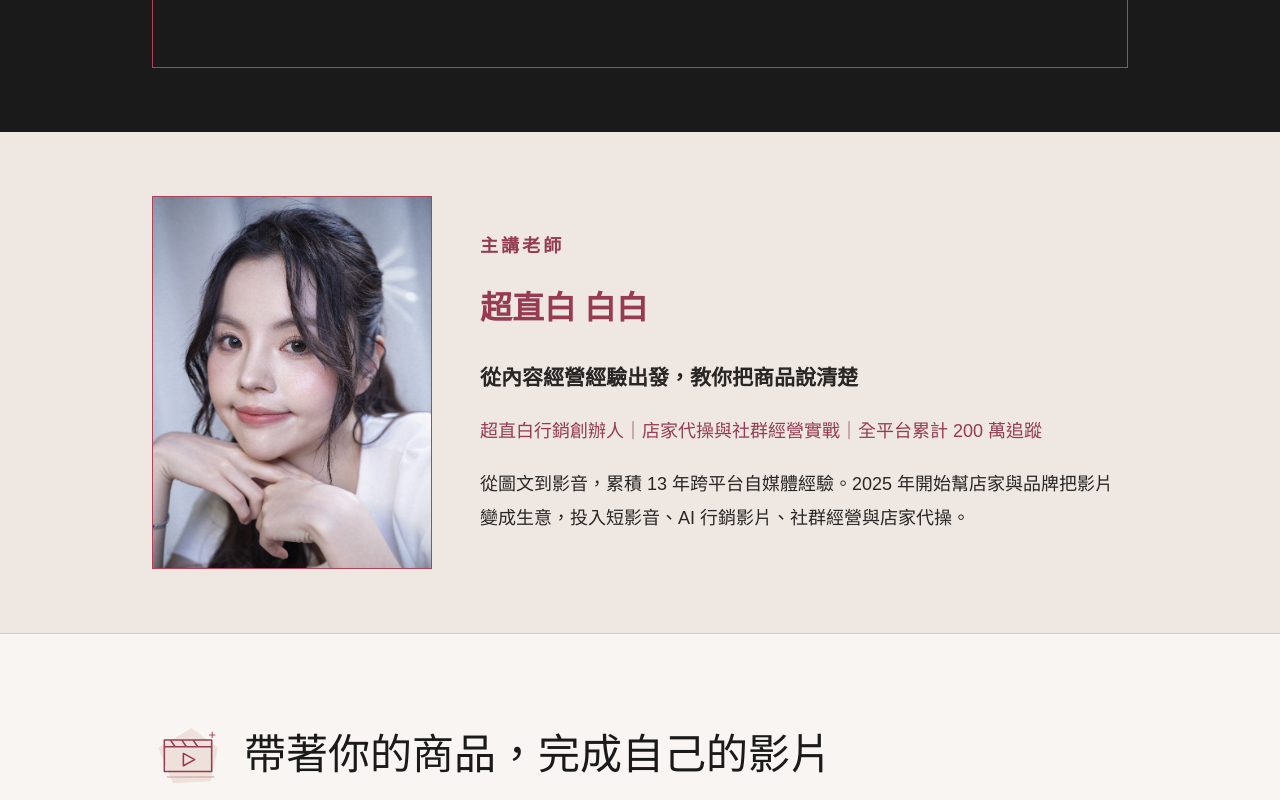
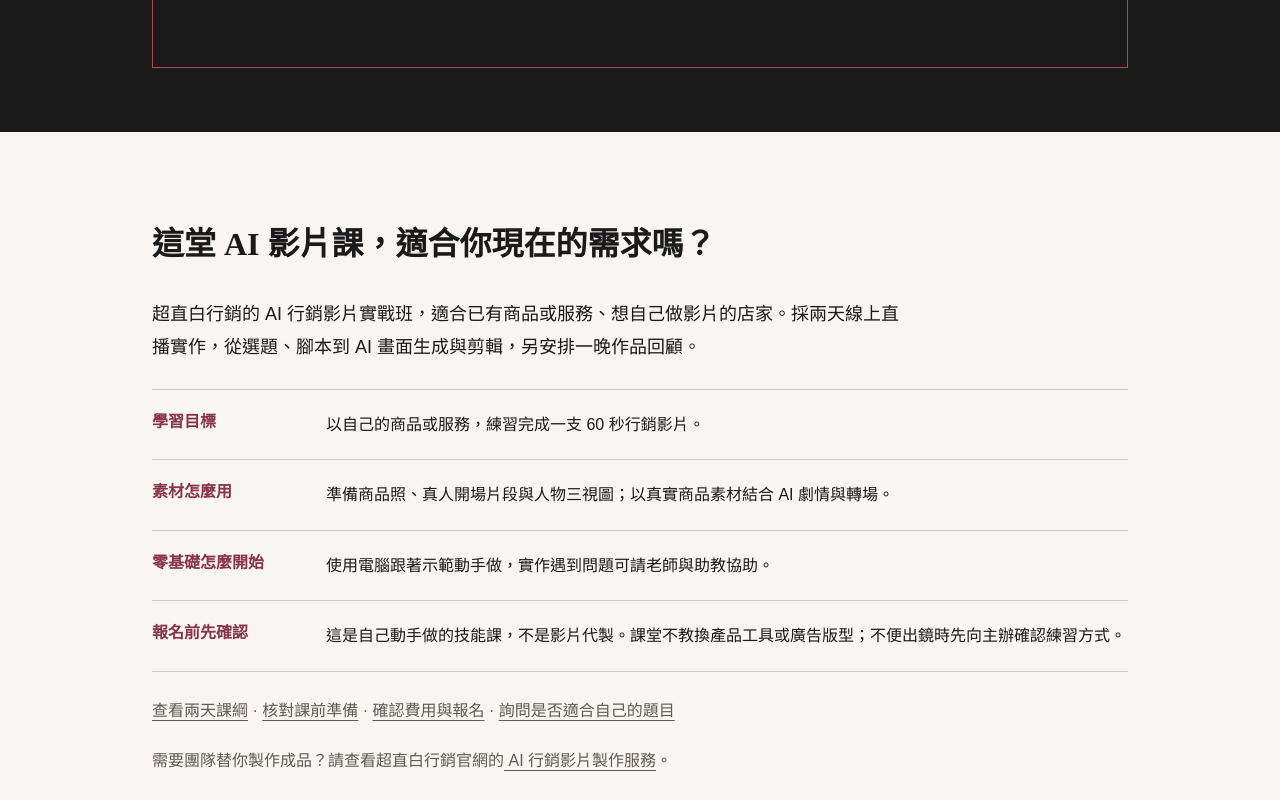
Before and after one commit to r722772r-prog/geo-course, a Next.js app: page / in a window 1280 px wide. Shown: the part 660-1460 px from the top of the page. Built offline with nearby package versions, Linux system fonts and the light colour scheme.

Commit message:
補齊課程適合對象與雙站學習導流

```diff
--- a/src/app/page.tsx
+++ b/src/app/page.tsx
@@ -2,6 +2,8 @@ import "./taste-refinement.css";
 
 import ContentArt from "@/components/ContentArt";
 
+import CourseFit from "@/components/CourseFit";
+import { learningGuides } from "@/data/learning-guides";
 import CourseNav from "@/components/CourseNav";
 import type { Metadata } from "next";
 import Image from "next/image";
@@ -14,7 +16,7 @@ function Register({children = "立即報名"}: {children?: React.ReactNode}) { r
 function Section({id, title, children}: {id?: string; title: string; children: React.ReactNode}) { return <section id={id} className="course-section"><div className="art-heading"><ContentArt kind={title.includes("費用")?"fee":title.includes("準備")?"laptop":title.includes("適合")?"people":title.includes("時間")?"social":title.includes("知道")?"message":"video"}/><h2>{title}</h2></div>{children}</section>; }
 export default function CourseHome() {
   const price = getPricing();
-  const schema = {"@context":"https://schema.org", "@type":"Course", name:courseTitle, description:siteConfig.seo.description, provider:{"@type":"Organization",name:"超直白行銷",url:"https://chaozhibai.ai"}, hasCourseInstance:{"@type":"CourseInstance",courseMode:"Online",courseWorkload:"PT11H30M",startDate:"2026-12-12T10:00:00+08:00",endDate:"2026-12-23T21:30:00+08:00",instructor:{"@type":"Person",name:"超直白 白白"},location:{"@type":"VirtualLocation",url:"https://course.chaozhibai.ai"},offers:{"@type":"Offer",price:price.amount,priceCurrency:"TWD",url:registrationUrl}}};
+  const schema = {"@context":"https://schema.org", "@type":"Course", "@id":`${siteConfig.url}/#course`, url:siteConfig.url, inLanguage:"zh-TW", educationalLevel:"零拍攝與剪輯基礎可參加", teaches:["商品選題與腳本","分鏡與 AI 畫面生成","真人開場結合 AI 轉場","剪輯成片與作品回顧"], audience:{"@type":"Audience",audienceType:"已有商品或服務、希望自己製作影片的店家與品牌經營者"}, name:courseTitle, description:siteConfig.seo.description, provider:{"@type":"Organization","@id":"https://chaozhibai.ai/#organization",name:"超直白行銷",url:"https://chaozhibai.ai"}, hasCourseInstance:{"@type":"CourseInstance",courseMode:"Online",courseWorkload:"PT11H30M",startDate:"2026-12-12T10:00:00+08:00",endDate:"2026-12-23T21:30:00+08:00",instructor:{"@type":"Person","@id":"https://chaozhibai.ai/about#baibai",name:"白白",alternateName:"超直白 白白",url:"https://chaozhibai.ai/about"},location:{"@type":"VirtualLocation",url:"https://course.chaozhibai.ai"},offers:{"@type":"Offer",price:price.amount,priceCurrency:"TWD",url:registrationUrl}}};
   return <>
     <script type="application/ld+json" dangerouslySetInnerHTML={{__html:JSON.stringify({"@context":"https://schema.org","@type":"WebSite","@id":`${siteConfig.url}/#website`,url:siteConfig.url,name:siteConfig.name,description:siteConfig.seo.description,inLanguage:siteConfig.lang,publisher:{"@type":"Organization",name:"超直白行銷",url:"https://chaozhibai.ai"}}).replace(/</g,"\\u003c")}} />
     <script type="application/ld+json" dangerouslySetInnerHTML={{__html:JSON.stringify(schema)}} />
@@ -22,7 +24,8 @@ export default function CourseHome() {
     <CourseNav />
     <main>
       <section className="course-hero"><div className="hero-frame hero-frame-intro"><div className="hero-content"><p className="eyebrow">AI × STORY × MARKETING</p><p>2026/12/12–12/13・全程線上・限 20 位</p><h1>AI 行銷影片實戰班<span><b className="hero-phrase">兩天做出一支</b><b className="hero-phrase">你自己的 AI 行銷影片</b></span></h1><p className="hero-description">你不用變網紅，你只要讓你賣的東西被看到。給有商品或服務、想自己做影片的你。週末兩天線上直播，從腳本到剪輯，用真人開場加 AI 轉場把特色說清楚；12/23 晚上線上回顧，帶作業回來改。</p><a className="cta" href="#modules">查看兩天課綱 ↓</a><p className="registration-hint">零拍攝、剪輯基礎可參加｜用電腦上課，不用出門｜課程有助教協助</p></div></div></section>
-      <section id="instructor" className="instructor"><div className="instructor-inner"><Image src="/instructor.png" alt="超直白行銷創辦人白白" width={683} height={911} className="portrait" /><div><p className="eyebrow">主講老師</p><h2>超直白 白白</h2><h3>從內容經營經驗出發，教你把商品說清楚</h3><p className="teacher-tags">超直白行銷創辦人｜店家代操與社群經營實戰｜全平台累計 200 萬追蹤</p><p>從圖文到影音，累積 13 年跨平台自媒體經驗。2025 年開始幫店家與品牌把影片變成生意，投入短影音、AI 行銷影片、社群經營與店家代操。</p></div></div></section>
+      <CourseFit />
+      <section id="instructor" className="instructor"><div className="instructor-inner"><Image src="/instructor.png" alt="超直白行銷創辦人白白" width={683} height={911} className="portrait" /><div><p className="eyebrow">主講老師</p><h2>超直白 白白</h2><h3>從內容經營經驗出發，教你把商品說清楚</h3><p className="teacher-tags">超直白行銷創辦人｜店家代操與社群經營實戰｜全平台累計 200 萬追蹤</p><p>從圖文到影音，累積 13 年跨平台自媒體經驗。2025 年開始幫店家與品牌把影片變成生意，投入短影音、AI 行銷影片、社群經營與店家代操。<a href="https://chaozhibai.ai/about">查看講師與超直白行銷介紹 →</a></p></div></div></section>
       <Section title="帶著你的商品，完成自己的影片"><div className="outcome"><strong>60<span>秒</span></strong><div><h3>一支專屬行銷影片</h3><p>以你的商品或服務為題目，兩天完成一支 60 秒行銷影片，回家再做一支作業，12/23 線上回顧一起改，練會下一支影片可以沿用的製作方法。</p><p className="outcome-support">實作遇到問題，可請老師與助教協助。從腳本、畫面到剪輯，帶著自己的題目逐步練習。</p></div></div></Section>
       <CourseFilms />
       <Section title="這堂課適合誰"><p>最適合已有商品或服務，希望自己製作介紹影片的店家與品牌經營者；以下需求也可以一起練習。</p><ol className="audiences">{audiences.map((text,i)=><li key={text}><ContentArt kind={["social","people","photo","script","laptop"][i]} small/><p>{text}</p></li>)}</ol></Section>
@@ -31,7 +34,7 @@ export default function CourseHome() {
       <Section title="上課時間與方式"><p>2026/12/12（六）–12/13（日）線上直播｜兩天教學 10 小時（不含午休）；12/23（三）線上回顧 1.5 小時</p><div className="table-scroll"><table><caption className="sr-only">上課及報到時間</caption><thead><tr><th>日期</th><th>報到</th><th>上課時間</th></tr></thead><tbody>{days.map(([date,,,checkin,time])=><tr key={date}><th>{date}</th><td>{checkin}</td><td>{time}</td></tr>)}</tbody></table></div><p className="note">每天五個單元；每單元示範 15 分鐘、實作 40 分鐘，最後抽 3 人展示半成品並點評 5 分鐘；中午休息一小時；週日 14:30 起成果發表。全程使用 Google Meet，連結於學員通知提供；全程錄影，課後可重看 30 天；課後 LINE 群開到 12/28。</p></Section>
       <Section id="preparation" title="課前準備"><div className="prep"><article><ContentArt kind="laptop"/><h3>準備一台電腦</h3><p>筆電或桌機皆可，需能上網、有鏡頭與麥克風；手機不適合操作。12/10（四）晚上有 30 分鐘課前檢查會，確認工具都能用。</p></article><article><ContentArt kind="photo"/><h3>準備你的題目</h3><p>想好要做影片的商品或服務，準備商品照 10 張、真人開場片段及人物三視圖。課前包會提供三視圖製作教學。</p></article><article><ContentArt kind="fee"/><h3>預留工具費</h3><p>AI 工具積分自購約 NT$1,500，依個人練習量增減。工具清單與註冊教學於 12/6 前寄出，請於開課前完成註冊。</p></article></div></Section>
       <Section id="fees" title="費用與退費說明"><div id="registration" className="pricing"><article><ContentArt kind="fee" small/><p>{"首期學員價"}</p><h3>NT${price.amount.toLocaleString("en-US")}</h3><p>之後會調漲。含兩天線上直播課、12/23 線上回顧、課後 LINE 群與 30 天錄影回看。首期學員第二期可免費複訓一次，以旁聽為主、限一次，不佔第二期作品點評名額。</p><p>工具積分另自購約 NT$1,500，退款規則見下表。</p><Register>{`全額 ${price.amount.toLocaleString("en-US")} 元報名 →`}</Register></article></div><p className="registration-hint">{`全額 NT$${price.amount.toLocaleString("en-US")} → 填寫報名表 → 使用完成頁的藍新連結付款。請於 12/11 23:59 前完成付款，付款頁填寫相同姓名與手機；由主辦核對後提供確認通知。`}</p><div className="table-scroll"><table><thead><tr><th>申請時間</th><th>退費方式</th></tr></thead><tbody>{refundRules.map(([date,rule])=><tr key={date}><th>{date}</th><td>{rule}</td></tr>)}</tbody></table></div><p className="note">本期以全額報名；退費以實際已付金額計算。<a href="/refund">查看完整退費說明 →</a></p></Section>
-      <Section id="learning-guides" title="報名前，先看懂製作方法"><p>先了解工具預算與素材分工，再決定怎麼準備自己的商品題目。</p><ul className="learning-guide-links"><li><a href="https://chaozhibai.ai/insights/ai-video-practice-budget">AI 影片工具費怎麼估？學費以外的練習<span className="guide-link-tail">預算 →</span></a><p>從既有飲品製作紀錄，分清方向測試、正式輸出和補鏡。</p></li><li><a href="https://chaozhibai.ai/insights/real-product-ai-story-assets">商品真拍與 AI 劇情，素材怎麼<span className="guide-link-tail">分工？ →</span></a><p>哪些畫面呈現真實商品、哪些畫面負責想像情境，先分清楚。</p></li></ul><p className="note"><a href="https://chaozhibai.ai/insights#course-guides">查看全部課程準備文章 →</a></p></Section>
+      <Section id="learning-guides" title="報名前，先看懂製作方法"><p>依照你的問題選一篇先讀，再回本頁對照課綱與準備事項。以下為超直白行銷官網的延伸教學，單篇效果示例不代表本期課程會逐一教授。</p><ul className="learning-guide-links">{learningGuides.map(guide => <li key={guide.slug}><a href={`https://chaozhibai.ai/insights/${guide.slug}`}>{guide.title} →</a><p>{guide.description}</p></li>)}</ul><p className="note"><a href="#modules">回到本期課綱 →</a> · <a href="#fees">確認費用與報名 →</a> · <a href="https://chaozhibai.ai/insights#course-guides">查看全部課程準備文章 →</a></p></Section>
       <Section id="faq" title="報名前，你可能想知道"><div className="faqs">{faqs.map(([q,a])=><details key={q}><summary>{q}</summary><p>{a}</p></details>)}</div><p className="note"><a href={lineUrl}>還有問題？加入官方 LINE 詢問</a></p></Section>
 
     </main>
--- a/src/app/taste-refinement.css
+++ b/src/app/taste-refinement.css
@@ -26,3 +26,7 @@
 .learning-guide-links a:focus-visible{outline:2px solid #873348;outline-offset:5px}
 
 .guide-link-tail{white-space:nowrap}
+.course-fit-facts{margin:24px 0;border-top:1px solid #d8c8c1}
+.course-fit-facts>div{display:grid;grid-template-columns:150px minmax(0,1fr);gap:24px;padding:20px 0;border-bottom:1px solid #d8c8c1}
+.course-fit-facts dt{font-weight:700;color:#873348}.course-fit-facts dd{margin:0;line-height:1.85}
+@media(max-width:640px){.course-fit-facts>div{grid-template-columns:1fr;gap:8px}}
--- /dev/null
+++ b/src/components/CourseFit.tsx
@@ -0,0 +1,16 @@
+import { lineUrl } from "@/data/course";
+
+export default function CourseFit() {
+  return <section id="course-fit" className="course-section" aria-labelledby="course-fit-title">
+    <h2 id="course-fit-title">這堂 AI 影片課，適合你現在的需求嗎？</h2>
+    <p>超直白行銷的 AI 行銷影片實戰班，適合已有商品或服務、想自己做影片的店家。採兩天線上直播實作，從選題、腳本到 AI 畫面生成與剪輯，另安排一晚作品回顧。</p>
+    <dl className="course-fit-facts">
+      <div><dt>學習目標</dt><dd>以自己的商品或服務，練習完成一支 60 秒行銷影片。</dd></div>
+      <div><dt>素材怎麼用</dt><dd>準備商品照、真人開場片段與人物三視圖；以真實商品素材結合 AI 劇情與轉場。</dd></div>
+      <div><dt>零基礎怎麼開始</dt><dd>使用電腦跟著示範動手做，實作遇到問題可請老師與助教協助。</dd></div>
+      <div><dt>報名前先確認</dt><dd>這是自己動手做的技能課，不是影片代製。課堂不教換產品工具或廣告版型；不便出鏡時先向主辦確認練習方式。</dd></div>
+    </dl>
+    <p className="note"><a href="#modules">查看兩天課綱</a> · <a href="#preparation">核對課前準備</a> · <a href="#fees">確認費用與報名</a> · <a href={lineUrl}>詢問是否適合自己的題目</a></p>
+    <p className="note">需要團隊替你製作成品？請查看超直白行銷官網的<a href="https://chaozhibai.ai/services/ai-video"> AI 行銷影片製作服務</a>。</p>
+  </section>;
+}
--- /dev/null
+++ b/src/data/learning-guides.ts
@@ -0,0 +1,10 @@
+export const learningGuides = [
+  { slug: "choose-ai-video-course", title: "AI 影片課程怎麼選？", description: "比較製作流程、動手實作、卡關支援與總成本，再決定適合自己的學習方式。" },
+  { slug: "beginner-ai-video-learning", title: "零剪輯基礎，先練什麼？", description: "先從一個完整操作與簡單剪輯開始，判斷自己目前最需要的協助。" },
+  { slug: "faceless-product-video-options", title: "不想露臉，可以怎麼拍？", description: "比較手部、細節、情境與照片拍法；不便出鏡時，報名前先向主辦確認練習方式。" },
+  { slug: "ai-video-course-preparation", title: "上課前要準備哪些設備與素材？", description: "先測試電腦、上傳、下載與匯出，再依本期課程要求整理商品素材。" },
+  { slug: "ai-video-practice-budget", title: "學費之外，工具預算怎麼估？", description: "分清方向測試、正式輸出與補鏡成本；本期學費及工具費請以本頁費用區為準。" },
+  { slug: "real-product-ai-story-assets", title: "商品真拍與 AI 劇情怎麼分工？", description: "分清真實商品展示與想像情境，避免讓生成畫面取代商品事實。" },
+  { slug: "ai-video-practice-workflow", title: "從腳本到剪輯，完整流程怎麼走？", description: "先理解選題、腳本、畫面生成、剪輯與檢查的順序，再帶自己的題目來實作。" },
+  { slug: "online-ai-class-help", title: "線上實作卡關，怎麼整理問題？", description: "準備目標、工具、操作停點與錯誤畫面，讓老師與助教更容易協助。" },
+];
```
Also changed, not shown: src/app/sitemap.ts (+4 -4 lines).
